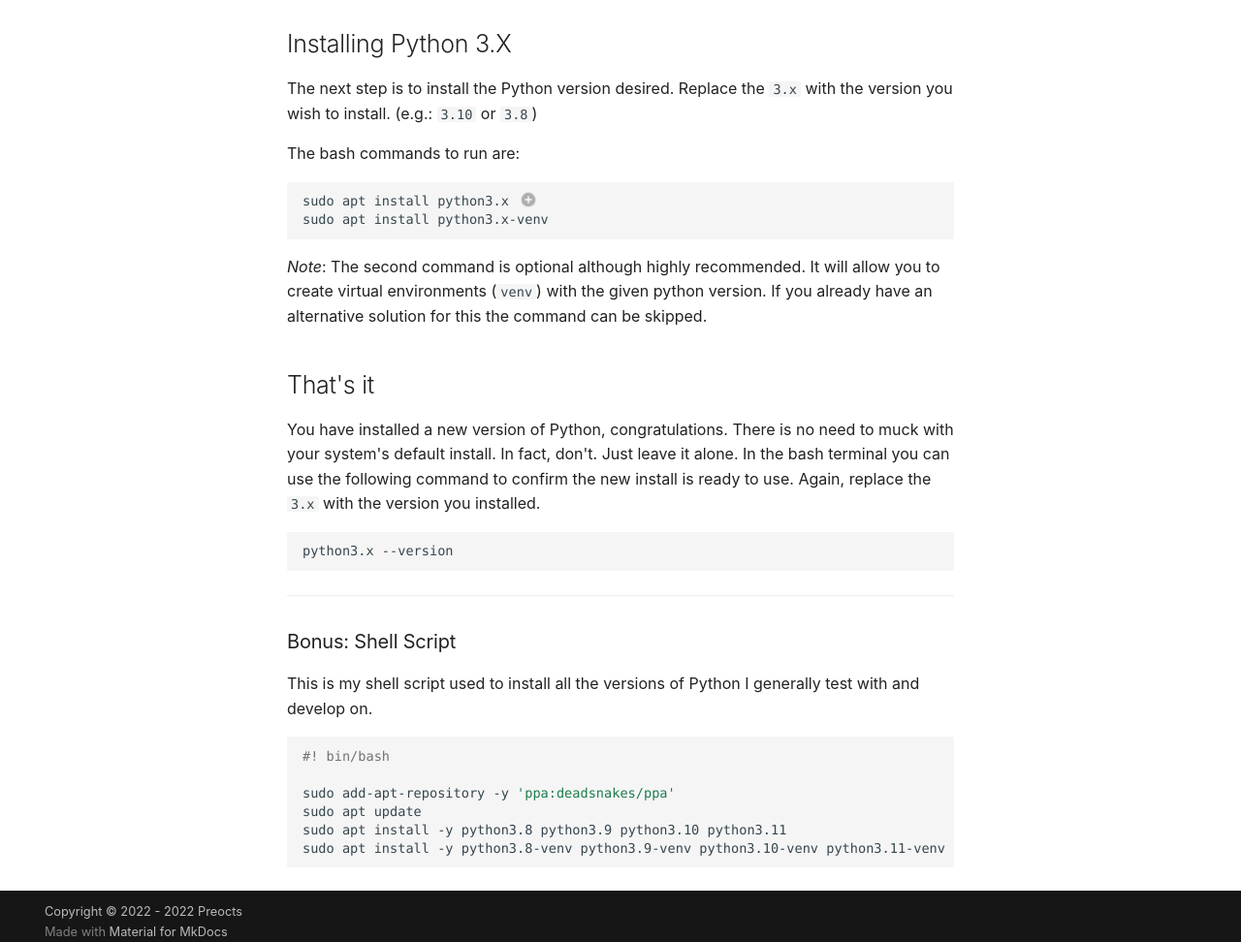
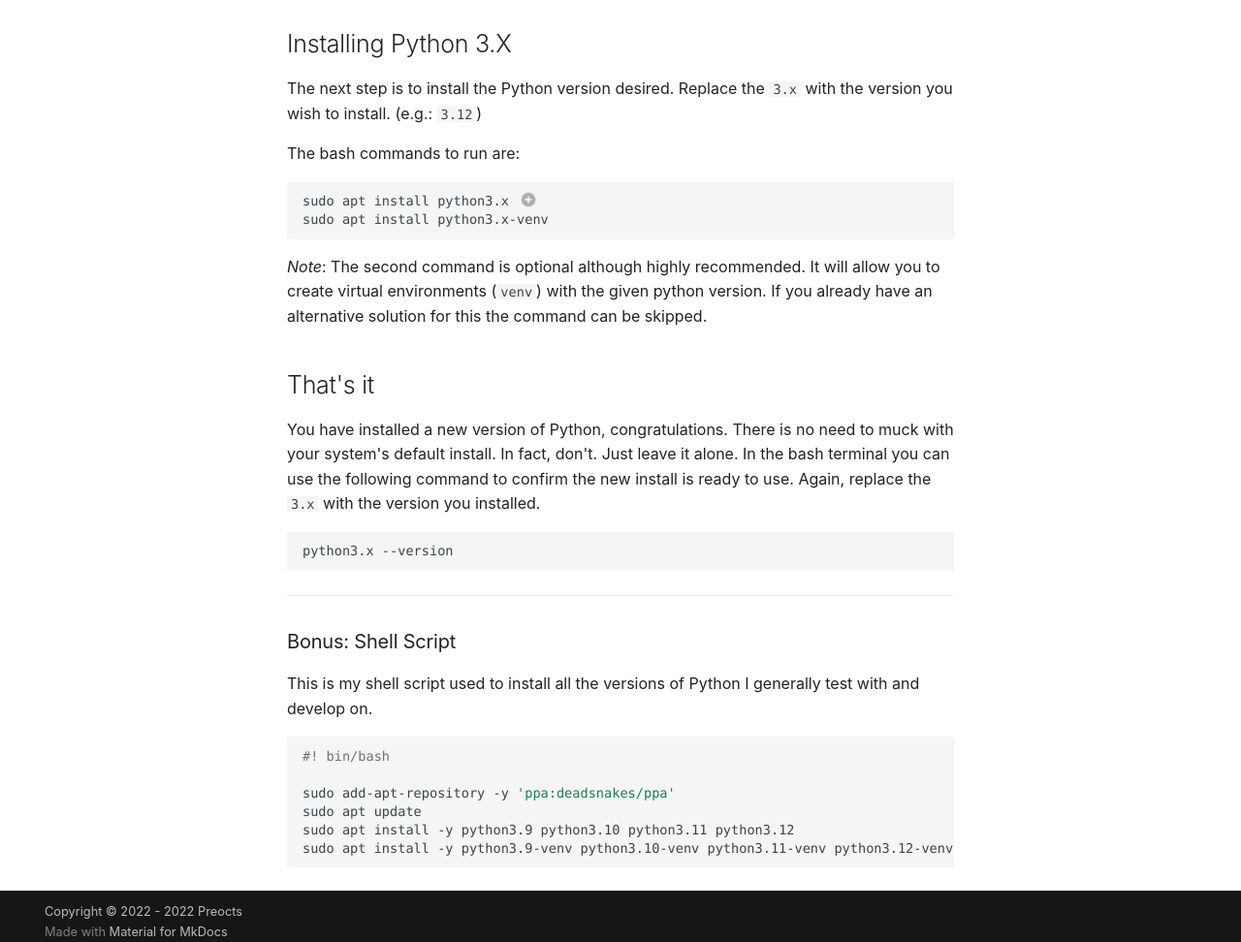
Before and after one commit to Preocts/preocts.github.io, an MkDocs documentation site: the page built from docs/python/20221230-deadsnakes.md, in a window 1280 px wide and 1400 px high, scrolled down 658 px. Shown: the part 416-1388 px from the top of the window at 97% size. Built offline with MkDocs 1.6.1 and Material for MkDocs 9.7.7, drawn with Linux system fonts in a browser that asks for light colours; comment, search, counter and statistics services are not loaded.

Commit message:
edit: update referenced python versions

````diff
--- a/docs/python/20221230-deadsnakes.md
+++ b/docs/python/20221230-deadsnakes.md
@@ -42,7 +42,7 @@ refresh the state of your package manager.
 ## Installing Python 3.X
 
 The next step is to install the Python version desired.  Replace the `3.x` with
-the version you wish to install. (e.g.: `3.10` or `3.8`)
+the version you wish to install. (e.g.: `3.12`)
 
 The bash commands to run are:
 
@@ -83,6 +83,6 @@ test with and develop on.
 
 sudo add-apt-repository -y 'ppa:deadsnakes/ppa'
 sudo apt update
-sudo apt install -y python3.8 python3.9 python3.10 python3.11
-sudo apt install -y python3.8-venv python3.9-venv python3.10-venv python3.11-venv
+sudo apt install -y python3.9 python3.10 python3.11 python3.12
+sudo apt install -y python3.9-venv python3.10-venv python3.11-venv python3.12-venv
 ```
````
